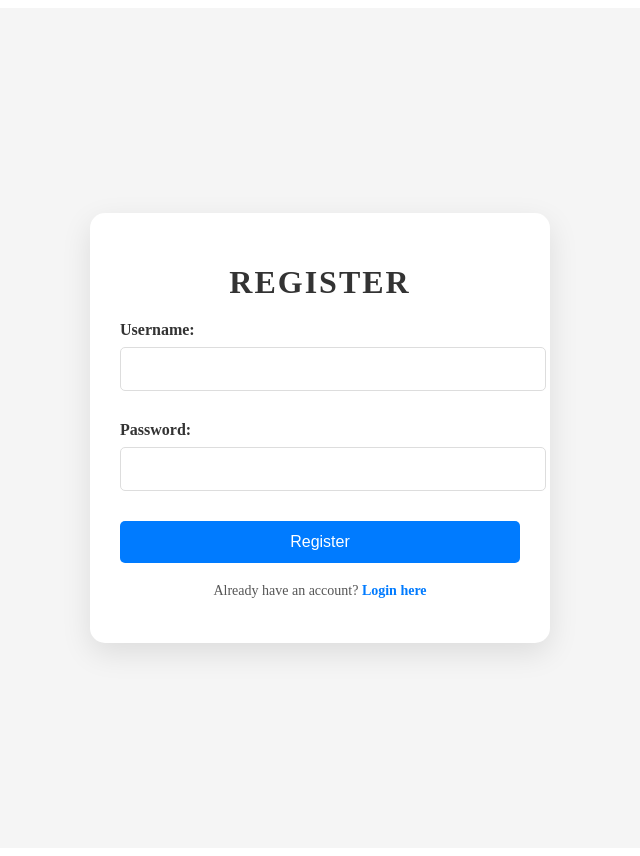
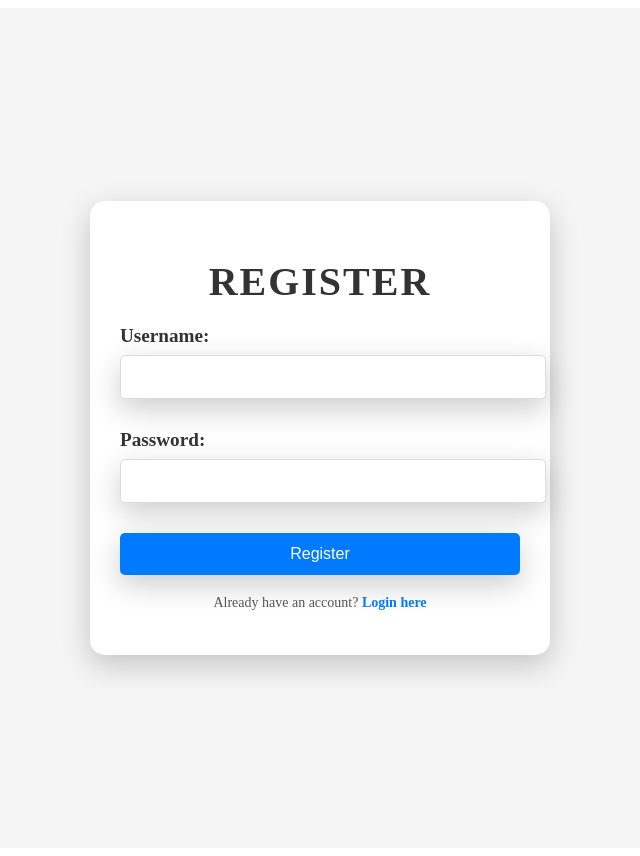
Before and after one commit to CodeWithVedang/Quiz_Game_Application, a PHP site: page /register.html in a window 1280 px wide. Shown: the whole page, without its empty margins (320-960 px from the left). Run offline with PHP 8.4, Linux system fonts and the light colour scheme.

Commit message:
style v2

```diff
--- a/index.php
+++ b/index.php
@@ -25,7 +25,7 @@ if (!isset($_SESSION['user_id'])) {
     <form id="quiz-config">
       <div class="form-group">
         <label for="questions">Number of Questions:</label>
-        <input type="number" id="questions" name="questions" min="1" max="50" required>
+        <input type="number" id="questions" class="questions" name="questions" min="1" max="50" required>
       </div>
 
       <div class="form-group">
@@ -72,6 +72,7 @@ if (!isset($_SESSION['user_id'])) {
     <button id="restart-quiz" class="btn-primary">Restart Quiz</button>
   </div>
 <style>
+
 /* Progress Bar Styling */
 .progress-bar {
   position: fixed;
@@ -125,6 +126,7 @@ p {
   padding: 30px;
   width: 90%;
   max-width: 500px;
+  margin-left:20px;
   box-shadow: 0 10px 30px rgba(0, 0, 0, 0.1);
 }
 
--- a/login.html
+++ b/login.html
@@ -75,10 +75,14 @@
   border-radius: 5px;
   cursor: pointer;
   transition: background-color 0.3s ease;
+  box-shadow: 0 10px 30px rgba(0, 0, 0, 0.4);
+
 }
 
 .btn-primary:hover {
   background-color: #0056b3;
+  box-shadow: 0 10px 30px rgba(0, 0, 0, 0.2);
+
 }
 
 .register-link,
--- a/register.html
+++ b/register.html
@@ -19,7 +19,7 @@
 .card {
   background: #fff;
   border-radius: 15px;
-  box-shadow: 0 10px 30px rgba(0, 0, 0, 0.1);
+  box-shadow: 0 10px 30px rgba(0, 0, 0, 0.2);
   padding: 30px;
   width: 100%;
   max-width: 400px;
@@ -27,7 +27,7 @@
 }
 
 .card h1 {
-  font-size: 2rem;
+  font-size: 2.5rem;
   color: #333;
   margin-bottom: 20px;
   font-weight: bold;
@@ -38,6 +38,7 @@
 .form-group {
   margin-bottom: 20px;
   text-align: left;
+  font-size: 1.2rem;
 }
 
 .form-group label {
@@ -55,6 +56,8 @@
   border-radius: 5px;
   margin-bottom: 10px;
   transition: border-color 0.3s ease;
+  box-shadow: 0 10px 30px rgba(0, 0, 0, 0.2);
+
 }
 
 .form-group input:focus {
@@ -72,10 +75,14 @@
   border-radius: 5px;
   cursor: pointer;
   transition: background-color 0.3s ease;
+  box-shadow: 0 10px 30px rgba(0, 0, 0, 0.2);
+
 }
 
 .btn-primary:hover {
   background-color: #0056b3;
+  box-shadow: 0 10px 30px rgba(0, 0, 0, 0.4);
+
 }
 
 .register-link,
```
